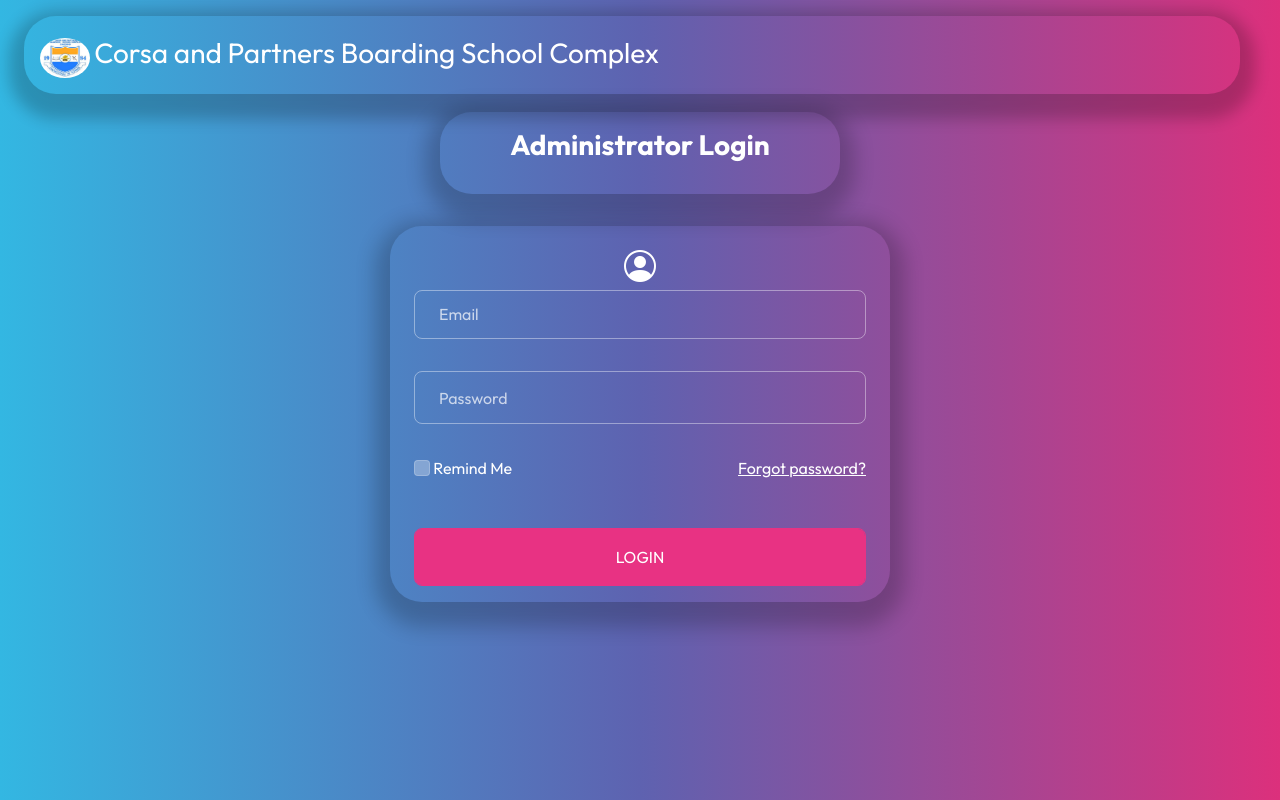
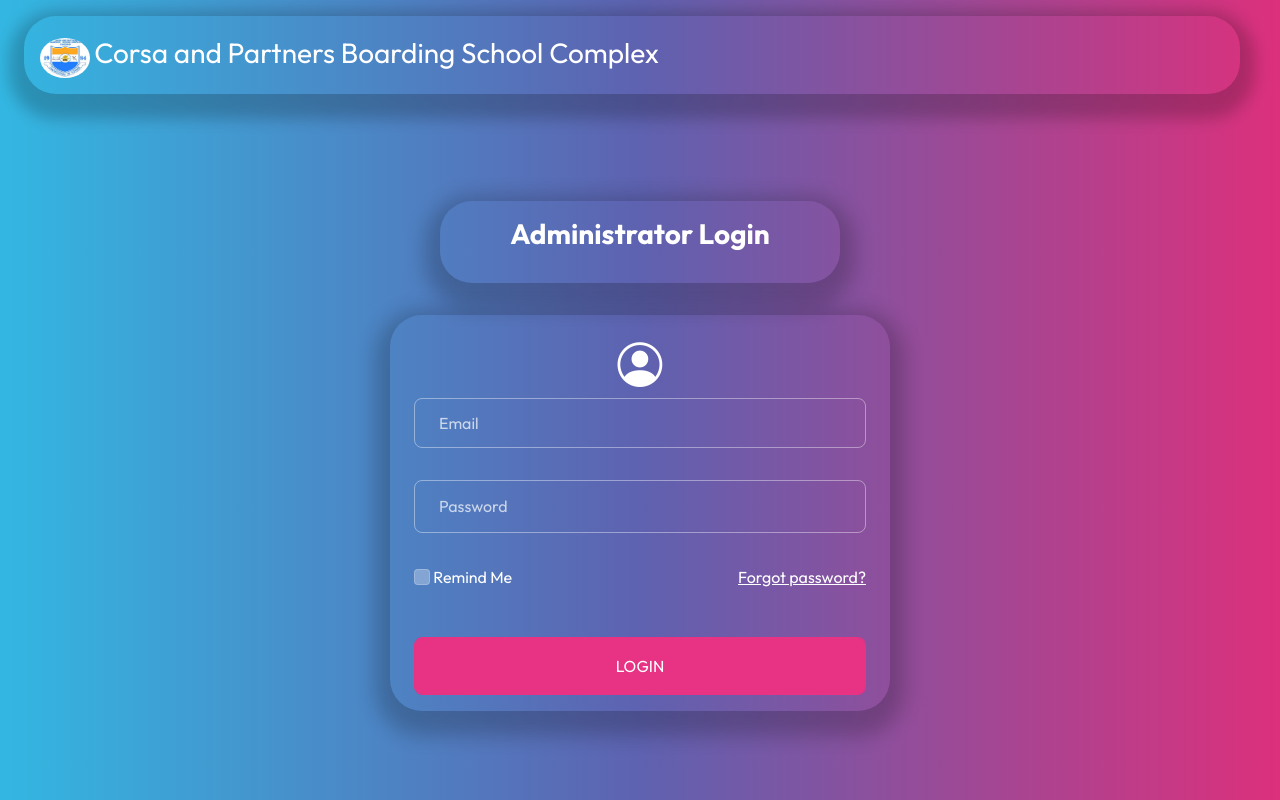
Before and after one commit to BrightfieldTechAcademy/FullstackCohort1-Projects, a PHP site: page / in a window 1280 px wide. Run offline with PHP 8.4, Linux system fonts and the light colour scheme; some libraries are stand-ins or nearby versions.

Commit message:
modified login.php file

```diff
--- a/CorsaSchoolManagementSystem/Views/login.php
+++ b/CorsaSchoolManagementSystem/Views/login.php
@@ -41,7 +41,7 @@
             }
 
             .form-box .admin-icon i {
-                font-size: 2rem;
+                font-size: 2.8rem;
                 color: white;
             }
 
@@ -52,6 +52,7 @@
                 width: 400px;
                 box-shadow: 0px 10px 20px 15px rgba(0, 0, 0, 0.2);
             }
+
         </style>
     </head>
     <body>
@@ -65,6 +66,7 @@
                 </div>
             </nav>
         </div>
+        <div class="d-flex flex-column justify-content-md-center align-items-center vh-100">
             <div class="container admin">
                 <h3 class="text-center">Administrator Login</h3>
             </div>
@@ -92,6 +94,7 @@
                     <input type="submit" class="form-control btn btn-primary mt-4 p-2" value="LOGIN">
                 </form>
             </div>
+         </div>
 
 
         <script src="https://cdn.jsdelivr.net/npm/@popperjs/core@2.9.2/dist/umd/popper.min.js" integrity="sha384-IQsoLXl5PILFhosVNubq5LC7Qb9DXgDA9i+tQ8Zj3iwWAwPtgFTxbJ8NT4GN1R8p" crossorigin="anonymous"></script>
```
Lines whose indentation alone changed are shown as unchanged.
